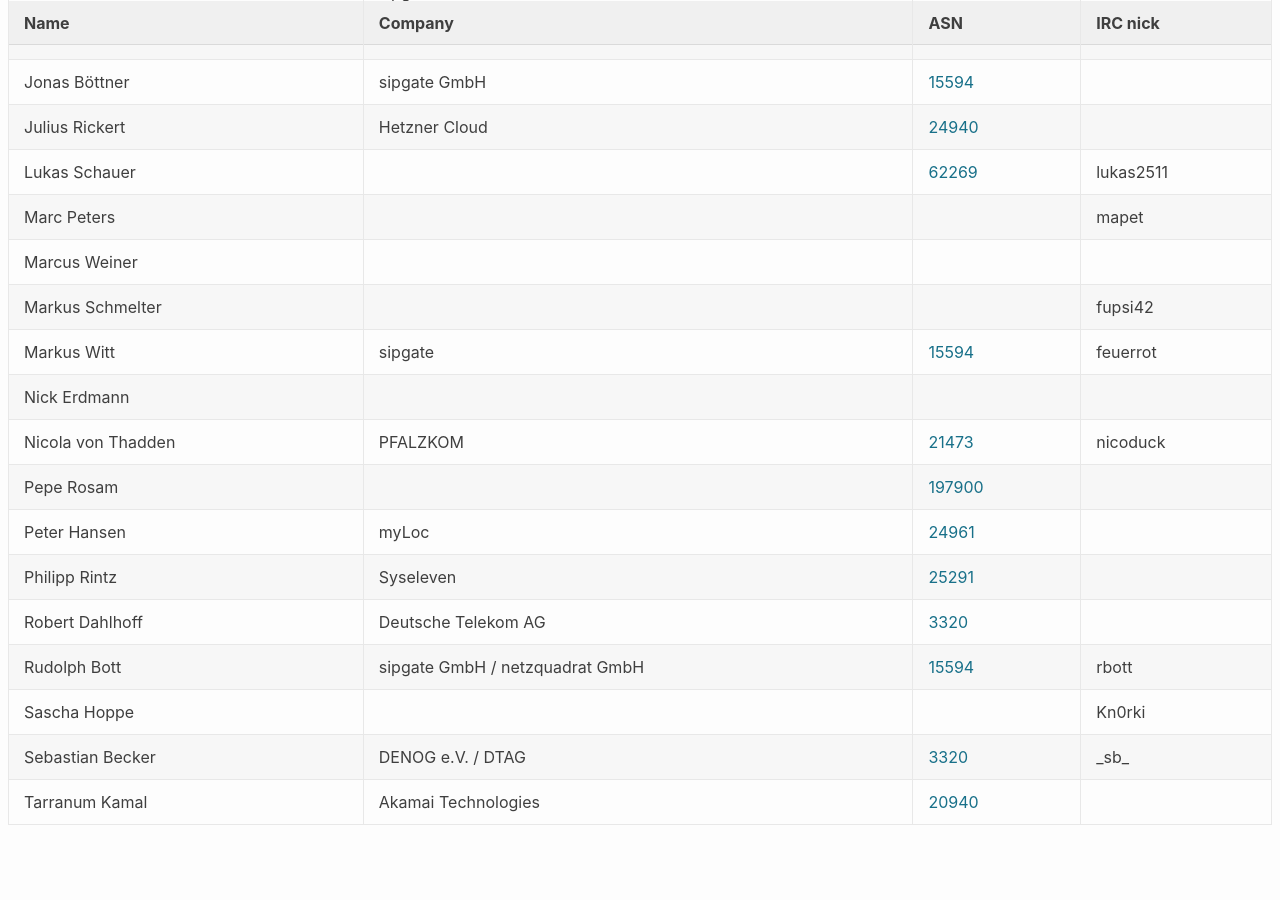
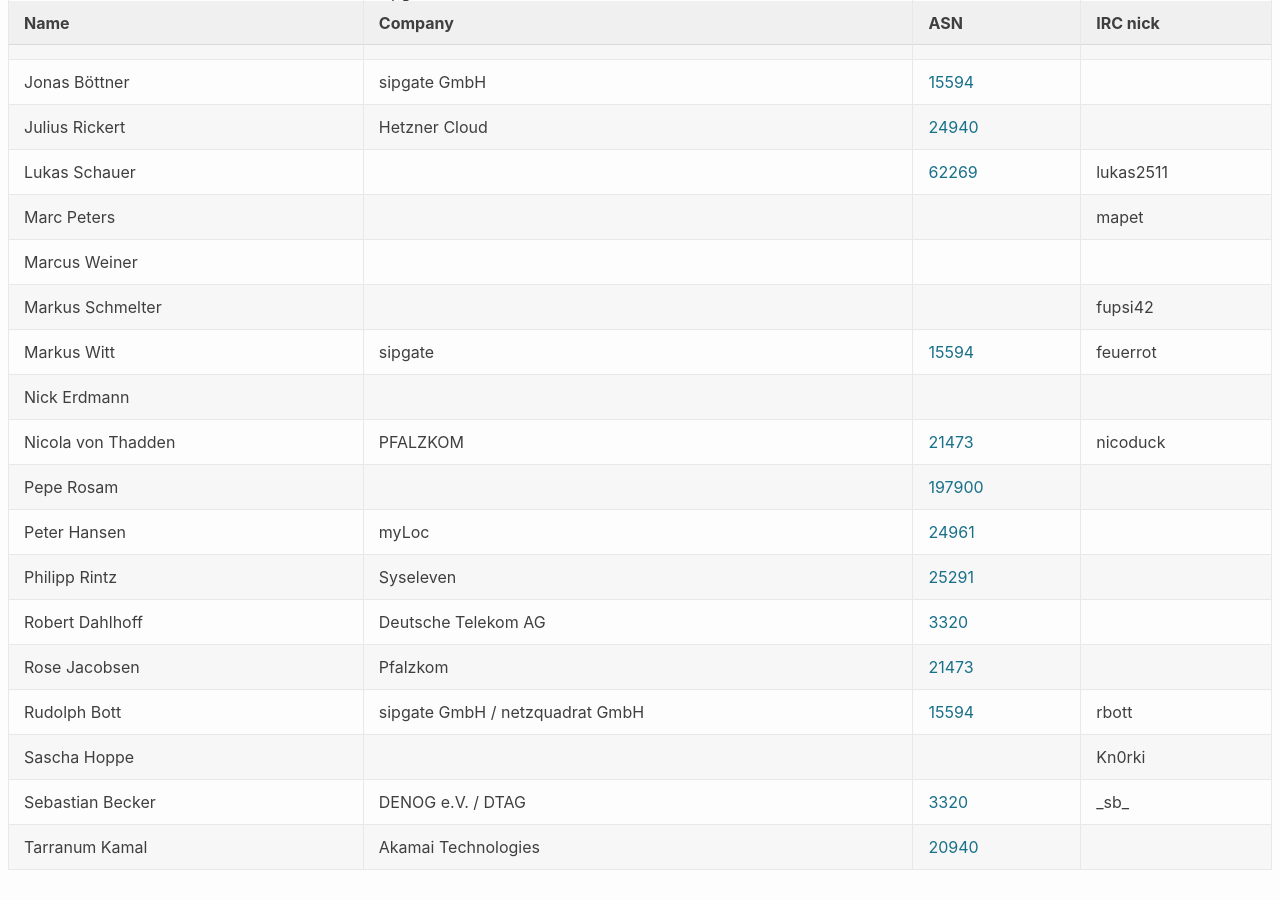
Before and after one commit to denog/pretix-attendeelist, a Jekyll site: the page built from denog-meetup-2024-03/index.markdown, in a window 1280 px wide and 900 px high, scrolled down 714 px. Built offline with Jekyll 4.4.1, drawn with Linux system fonts in a browser that asks for light colours; before the commit the page ends 1569 px from its top, so only the background shows below that.

Commit message:
Latest data: Mon Mar 11 21:10:19 UTC 2024

```diff
--- a/_data/attendees_denog-meetup-2024-03.json
+++ b/_data/attendees_denog-meetup-2024-03.json
@@ -174,6 +174,12 @@
     "asn": "3320"
   },
   {
+    "name": "Rose Jacobsen",
+    "company": "Pfalzkom",
+    "irc": null,
+    "asn": "21473"
+  },
+  {
     "name": "Rudolph Bott",
     "company": "sipgate GmbH / netzquadrat GmbH",
     "irc": "rbott",
```
